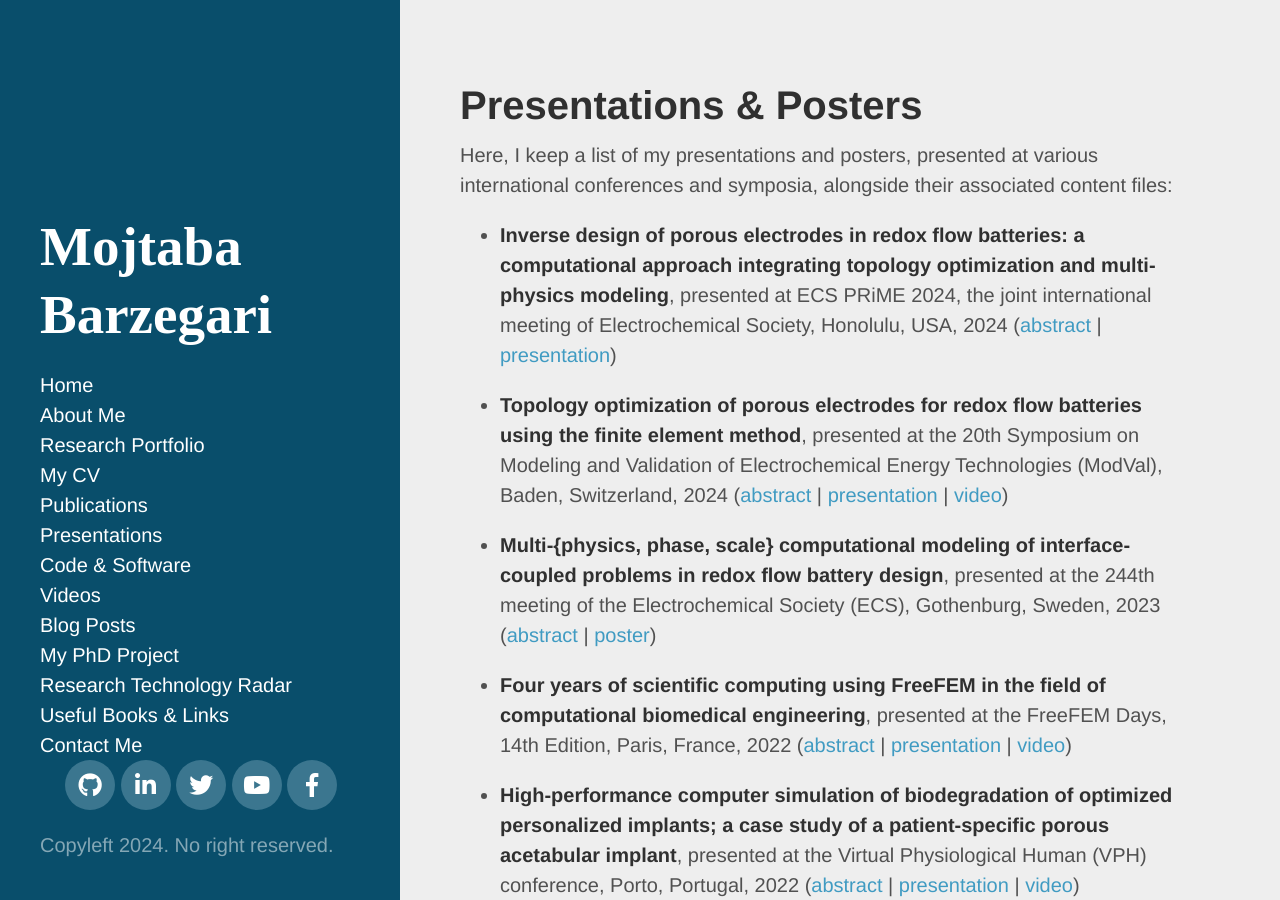
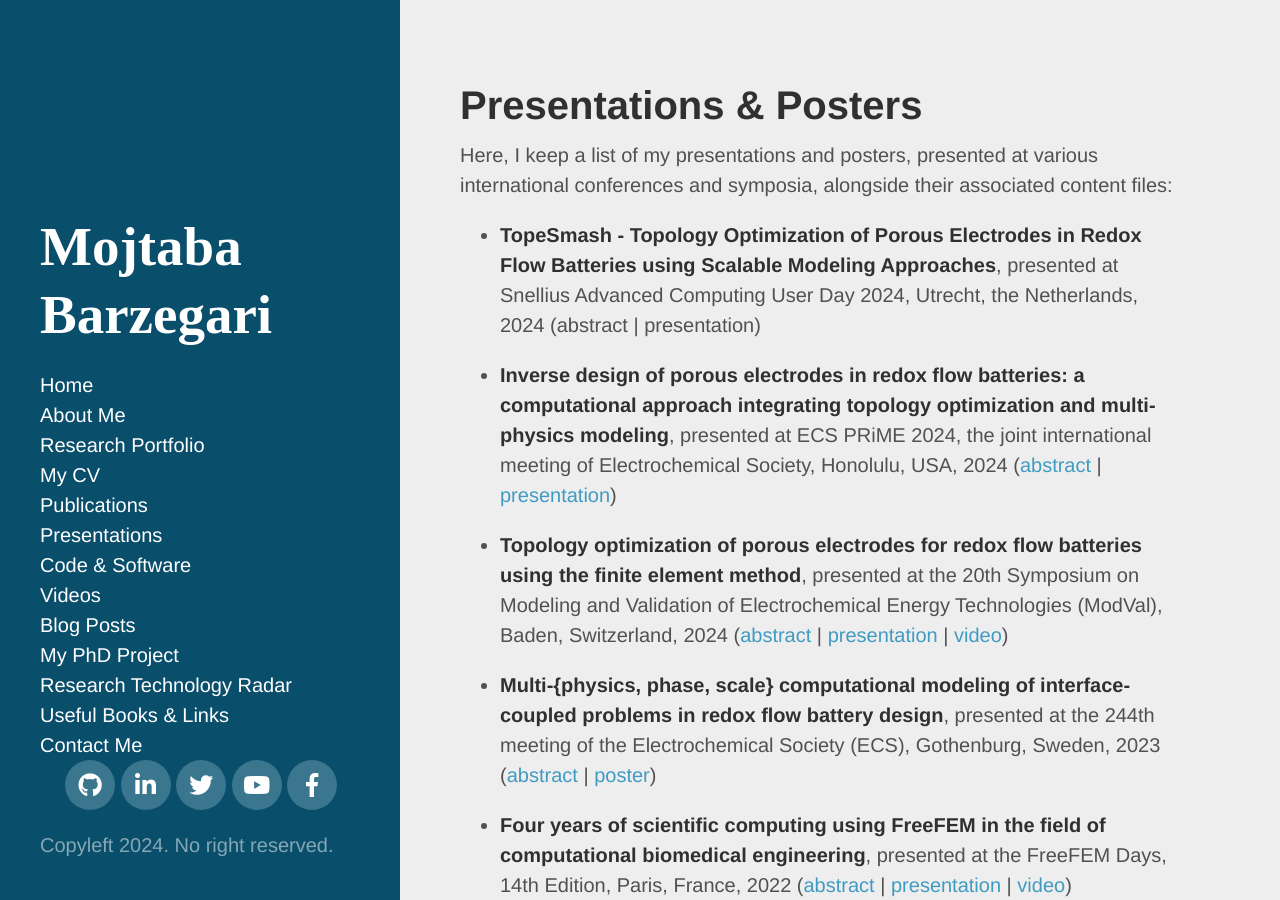
Before and after one commit to mbarzegary/mbarzegary.github.io, a Jekyll site: the page built from presentations.md, in a window 1280 px wide and 900 px high. Built offline with Jekyll 4.4.1, drawn with Linux system fonts in a browser that asks for light colours; nearby versions of some CDN libraries; some web fonts are replaced.

Commit message:
update presenations page

```diff
--- a/presentations.md
+++ b/presentations.md
@@ -6,6 +6,8 @@ title: Presentations & Posters
 Here, I keep a list of my presentations and posters, presented at various international conferences and symposia, alongside their associated content files:
 
 <!-- ## As the presenter (main author) -->
+
+* **TopeSmash - Topology Optimization of Porous Electrodes in Redox Flow Batteries using Scalable Modeling Approaches**, presented at Snellius Advanced Computing User Day 2024, Utrecht, the Netherlands, 2024 (abstract \| presentation)
 
 * **Inverse design of porous electrodes in redox flow batteries: a computational approach integrating topology optimization and multi-physics modeling**, presented at ECS PRiME 2024, the joint international meeting of Electrochemical Society, Honolulu, USA, 2024 ([abstract](/public/files/ecs-prime2024-abstract.pdf) \| [presentation](/public/files/ecs-prime2024-presentation.pdf))
 
```
